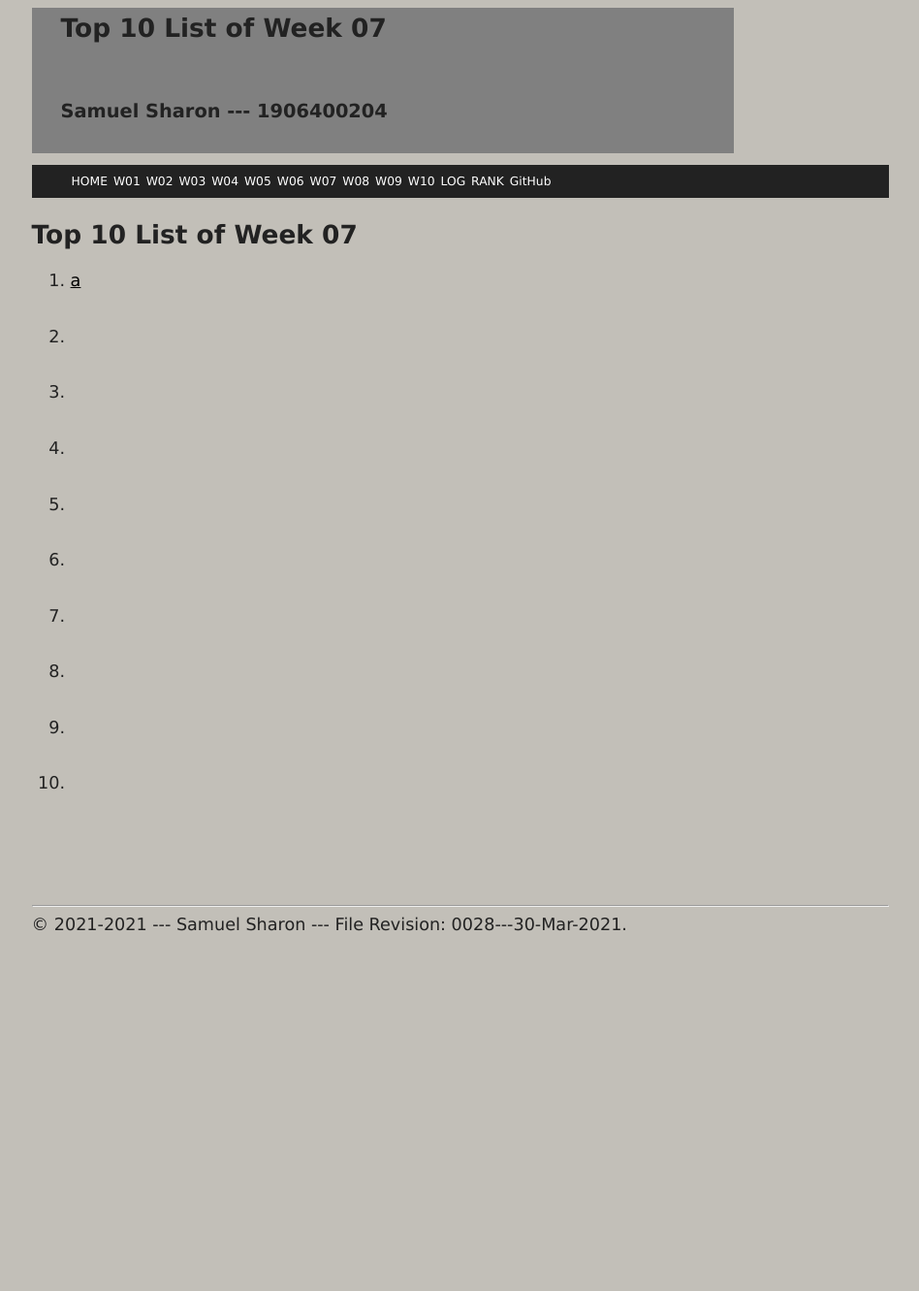
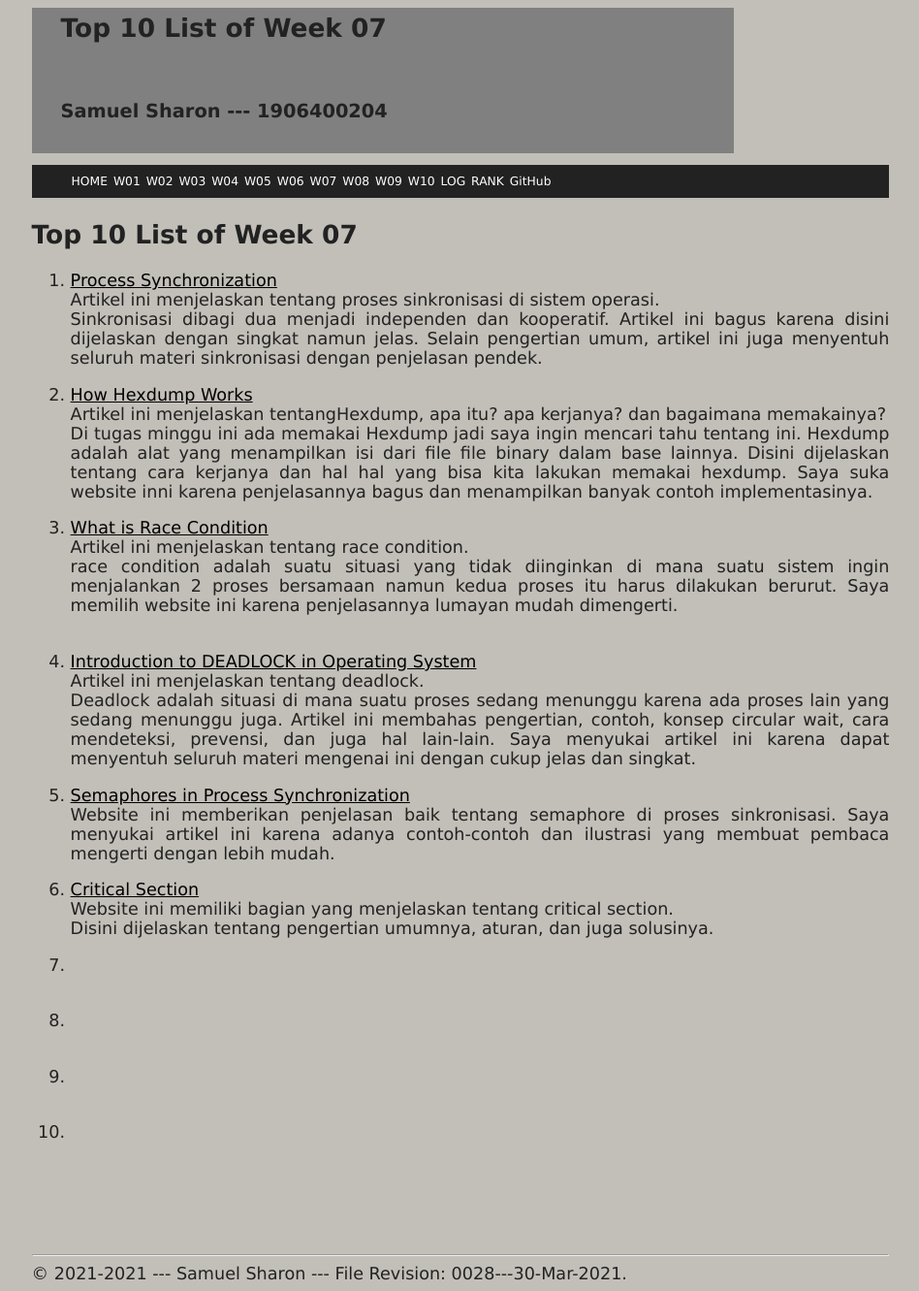
Before and after one commit to Hans-sss/os211, a Jekyll site: the page built from w07.md, in a window 1280 px wide. Shown: the whole page at 97% size, without its empty margins (165-1113 px from the left). Built offline with Jekyll 4.4.1, drawn with Linux system fonts in a browser that asks for light colours; our own code applies the rules of GitHub Pages for plain Markdown files; before the commit the page ends 971 px from its top, so only the background shows below that.

Commit message:
OS211 Hans-sss Top10

```diff
--- a/w07.md
+++ b/w07.md
@@ -5,22 +5,34 @@ permalink: /W07/
 
 # Top 10 List of Week 07
 
-1. [a](https://youtube.com)<br>
+1. [Process Synchronization](https://www.studytonight.com/operating-system/process-synchronization)<br>
+Artikel ini menjelaskan tentang proses sinkronisasi di sistem operasi.<br>
+Sinkronisasi dibagi dua menjadi independen dan kooperatif. Artikel ini bagus karena disini dijelaskan dengan singkat namun jelas. Selain pengertian umum, artikel ini juga menyentuh seluruh materi sinkronisasi dengan penjelasan pendek.
 <br>
 
-2. []()<br>
+2. [How Hexdump Works](https://opensource.com/article/19/8/dig-binary-files-hexdump#:~:text=Hexdump%20is%20a%20utility%20that,%2C%20reverse%20engineering%2C%20and%20programming.)<br>
+Artikel ini menjelaskan tentangHexdump, apa itu? apa kerjanya? dan bagaimana memakainya?<br>
+Di tugas minggu ini ada memakai Hexdump jadi saya ingin mencari tahu tentang ini. Hexdump adalah alat yang menampilkan isi dari file file binary dalam base lainnya. Disini dijelaskan tentang cara kerjanya dan hal hal yang bisa kita lakukan memakai hexdump. Saya suka website inni karena penjelasannya bagus dan menampilkan banyak contoh implementasinya.
 <br>
 
-3. []()<br>
+
+3. [What is Race Condition](https://searchstorage.techtarget.com/definition/race-condition#:~:text=A%20race%20condition%20is%20an,sequence%20to%20be%20done%20correctly.)<br>
+Artikel ini menjelaskan tentang race condition.<br>
+race condition adalah suatu situasi yang tidak diinginkan di mana suatu sistem ingin menjalankan 2 proses bersamaan namun kedua proses itu harus dilakukan berurut. Saya memilih website ini karena penjelasannya lumayan mudah dimengerti.<br>
 <br>
 
-4. []()<br>
+4. [Introduction to DEADLOCK in Operating System](https://www.guru99.com/deadlock-in-operating-system.html)<br>
+Artikel ini menjelaskan tentang deadlock.<br>
+Deadlock adalah situasi di mana suatu proses sedang menunggu karena ada proses lain yang sedang menunggu juga. Artikel ini membahas pengertian, contoh, konsep circular wait, cara mendeteksi, prevensi, dan juga hal lain-lain. Saya menyukai artikel ini karena dapat menyentuh seluruh materi mengenai ini dengan cukup jelas dan singkat.
 <br>
 
-5. []()<br>
+5. [Semaphores in Process Synchronization](geeksforgeeks.org/semaphores-in-process-synchronization/)<br>
+Website ini memberikan penjelasan baik tentang semaphore di proses sinkronisasi. Saya menyukai artikel ini karena adanya contoh-contoh dan ilustrasi yang membuat pembaca mengerti dengan lebih mudah.
 <br>
 
-6. []()<br>
+6. [Critical Section](https://www.guru99.com/process-synchronization.html)<br>
+Website ini memiliki bagian yang menjelaskan tentang critical section.<br>
+Disini dijelaskan tentang pengertian umumnya, aturan, dan juga solusinya.
 <br>
 
 7. []()<br>
```
